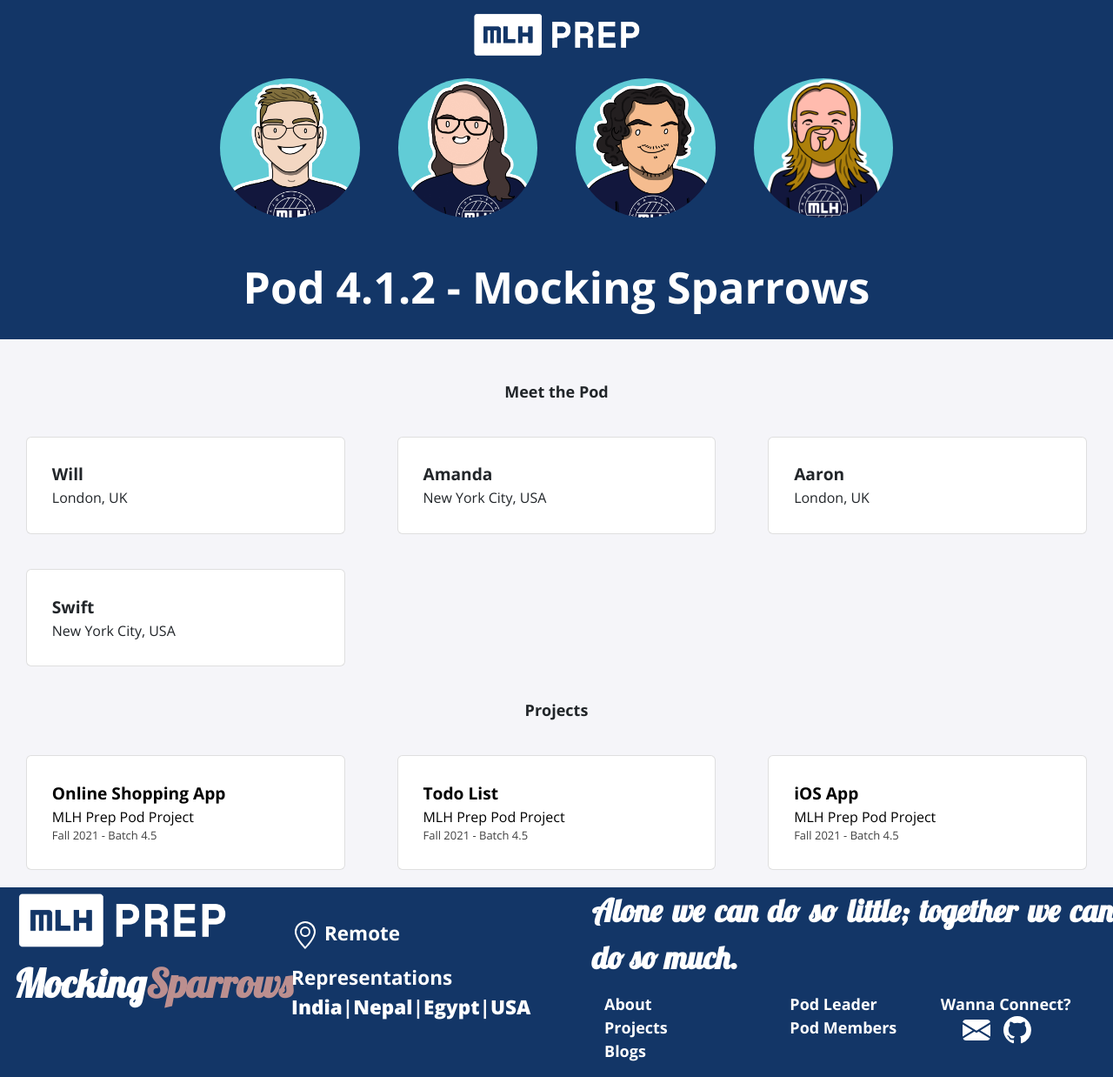
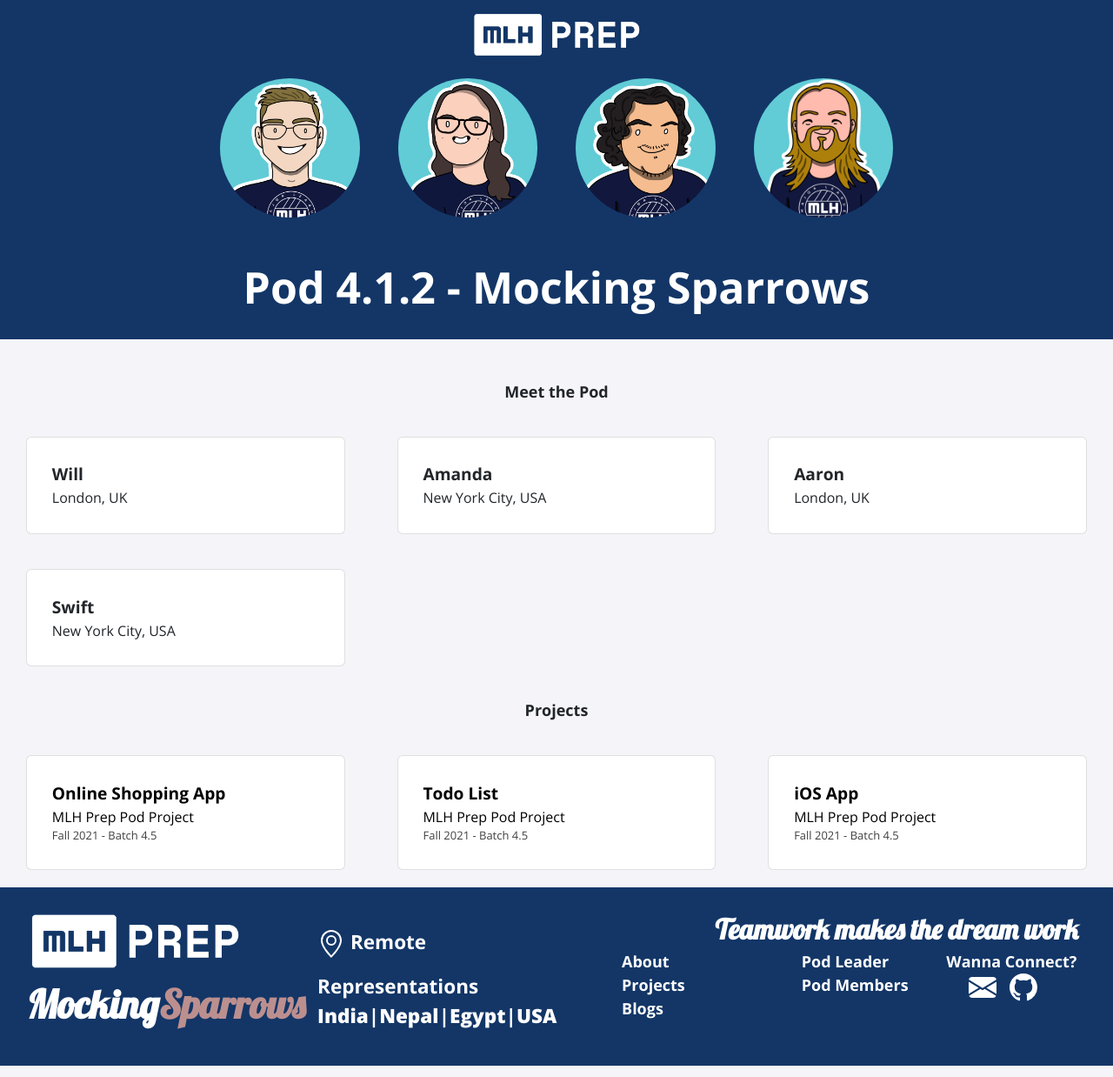
Before and after one commit to MLH-Fellowship/pod-4.1.2-portfolio, a Jekyll site: the page built from index.html, in a window 1280 px wide. Shown: the whole page at 87% size. Built offline with Jekyll 4.4.1, drawn with Linux system fonts in a browser that asks for light colours; nearby versions of some CDN libraries.

Commit message:
Changes as requested

```diff
--- a/_includes/footer.html
+++ b/_includes/footer.html
@@ -25,7 +25,7 @@
 
         <div class="link col-8">
                 <div class="pod-quote row">
-                    Alone we can do so little; together we can do so much.
+                    Teamwork makes the dream work
                 </div>
                 <div class="links row">
                     <div class="col teaminfo">
--- a/_sass/footer.scss
+++ b/_sass/footer.scss
@@ -8,8 +8,12 @@
   background-color: #133667;
   font-family: "Open Sans", serif;
   font-weight: bold;
-  text-align: justify;
   font-size: 2vh;
+  padding: 1vh;
+}
+
+footer > div {
+  margin: 15px;
 }
 
 .prep-logo img{
@@ -25,16 +29,15 @@
   color: rosybrown;
 }
 .location{
-  margin-top: 4vh;
+  margin-top: 2.5vh;
 }
 
 .pod-quote{
-  margin-left: 2vw;
-  padding-bottom: 1vw;
+  margin-left: 25%;
   font-family: 'Lobster', cursive;
-  font-size: 4vh;
+  font-size: 2rem;
   font-weight: bold;
-
+  text-align: center;
 }
 
 .links a{
@@ -51,44 +54,31 @@
 }
 
 @media (max-width: 1050px) {
-  footer{
+  footer {
     display: grid;
     grid-template-areas: 'auto';
     width: 80%;
     margin: auto;
 
   }
-  #sparrows{
+
+  #sparrows {
     width: 70%;
     margin: auto;
-    font-size: 3.5vh;
+    font-size: 3vh;
   }
-  #location-links{
+  #location-links {
     display: grid;
     grid-template-areas: 'auto';
-    }
-
-  .location, .pod-quote{
-
-    width: 80%;
-    margin: auto
+    font-size: 1.5vh;
+    width: 70%;
+    margin: auto;
   }
-  .pod-quote{
-    font-size: 3vh;
+  .pod-quote {
+    margin-left: unset;
+    font-size: 1.75rem;
   }
-  .teaminfo, .memberinfo{
+  .teaminfo, .memberinfo {
     display: inline-block;
   }
-  .social-handles{
-    width: 25%;
-    margin-left:35%;
-    margin-bottom: 20px;
-  }
-  .social-handles {
-    div{
-      a{
-        margin-left: 10%;
-      }
-    }
-  }
 }
```
